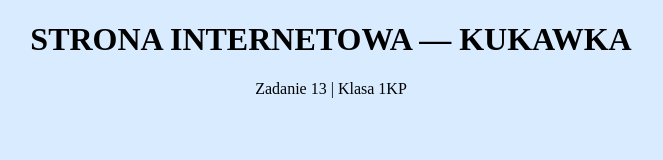
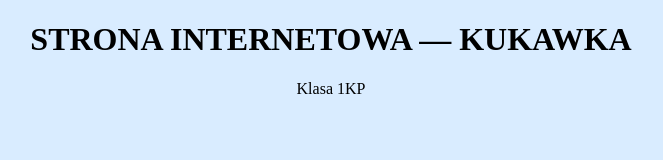
Before and after one commit to GreenTea8/index2, a plain HTML site: page logo_kukawka.html in a window 1280 px wide. Shown: the whole page, without its empty margins (309-972 px from the left). Drawn offline with Linux system fonts and the light colour scheme.

Commit message:
Update logo_kukawka.html

```diff
--- a/logo_kukawka.html
+++ b/logo_kukawka.html
@@ -3,6 +3,6 @@
 <head><meta charset="utf-8"><title>Nagłówek</title></head>
 <body bgcolor="#d9ecff">
 <h1 align="center">STRONA INTERNETOWA — KUKAWKA</h1>
-<p align="center">Zadanie 13 | Klasa 1KP</p>
+<p align="center">Klasa 1KP</p>
 </body>
 </html>
```
